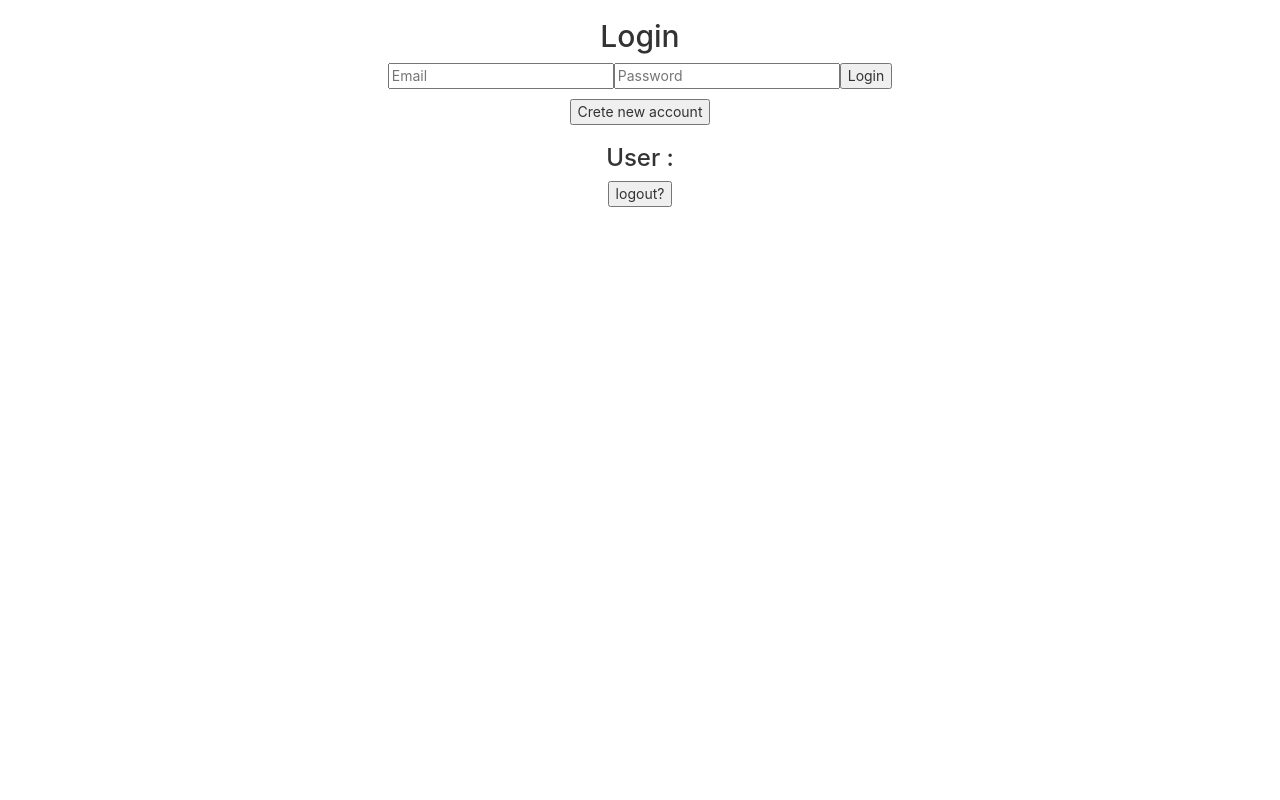
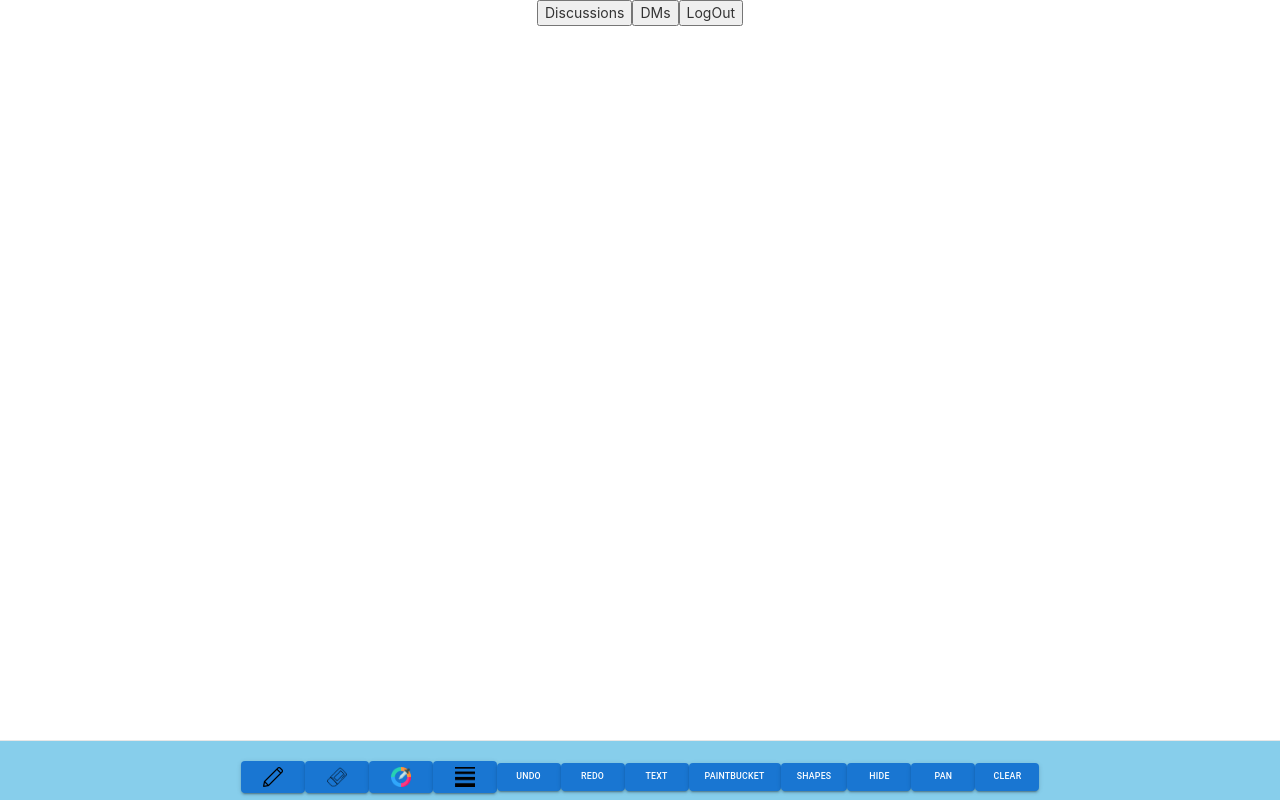
Before and after one commit to jamyang-tamang/Thoughts, a React (Create React App) app in the folder website/: page / in a window 1280 px wide. Shown: the top 800 px of the page. Built offline with nearby package versions, Linux system fonts and the light colour scheme; no server answers.

Commit message:
Discussion Updates, something is broken now

```diff
--- a/website/src/App.js
+++ b/website/src/App.js
@@ -5,14 +5,25 @@ import Messages from "./Messages"
 import Discussions from "./Discussions";
 import Login from "./Login";
 import ForgotPassword from "./ForgotPassword";
+import {auth} from './firebase-config';
+import {onAuthStateChanged} from'firebase/auth';
 
 class App extends React.Component {
-
     constructor(){
         super()
-        this.state = {
-            Page: "Login"
+        this.state ={
+            Page: "Home"
         }
+    }
+
+    componentDidMount() {
+        onAuthStateChanged(auth, (user) => {
+            if(user){
+                this.setState({
+                    Page: "Discussions"
+                });
+            }
+        });
     }
 
     goToLogin = () => {
@@ -49,32 +60,32 @@ class App extends React.Component {
         if(this.state.Page === "Home") {
             return (
                 <div className="App">
-                    <Canvas goToMessages={this.goToMessages} goToDiscussions={this.goToDiscussions}/>
+                    <Canvas goToLogin={this.goToLogin} goToMessages={this.goToMessages} goToDiscussions={this.goToDiscussions}/>
                 </div>
             )
         }
         if(this.state.Page === "Discussions") {
             return (
                 <div className="App">
-                    <Discussions goToHome={this.goToHome} goToMessages={this.goToMessages}/>
+                    <Discussions goToLogin={this.goToLogin} goToHome={this.goToHome} goToMessages={this.goToMessages}/>
                 </div>
             )
         }
         if(this.state.Page === "Messages") {
             return (
                 <div className="App">
-                    <Messages goToHome={this.goToHome} goToDiscussions={this.goToDiscussions}/>
+                    <Messages goToLogin={this.goToLogin} goToHome={this.goToHome} goToDiscussions={this.goToDiscussions}/>
                 </div>
             )
         }
-        if(this.state.Page == "Login") {
+        if(this.state.Page ==="Login") {
             return (
                 <div className="App">
-                    <Login goToForgotPassword={this.goToForgotPassword}/>
+                    <Login goToHome={this.goToHome} goToForgotPassword={this.goToForgotPassword}/>
                 </div>
             )
         }
-        if(this.state.Page == "ForgotPassword") {
+        if(this.state.Page === "ForgotPassword") {
             return (
                 <div className="App">
                     <ForgotPassword goToLogin={this.goToLogin}/>
--- a/website/src/Canvas.js
+++ b/website/src/Canvas.js
@@ -7,6 +7,9 @@ import pencil from './pencil.png';
 import eraser from './eraser.png';
 import colorPicker from './color-picker.png';
 import widthPicker from './width.png';
+import { signOut } from "firebase/auth";
+import {auth} from './firebase-config'
+import Button from '@mui/material/Button';
 
 const Canvas = (props) => {
     const contextRef = useRef(null)
@@ -65,7 +68,7 @@ const Canvas = (props) => {
     }
 
     const styleObj = {
-        backgroundColor: "grey",
+        backgroundColor: "skyblue",
         borderTop: "1px solid #E7E7E7",
         textAlign: "center",
         padding: "20px",
@@ -164,18 +167,18 @@ const Canvas = (props) => {
     function DrawingTools () {
         if(toolVisible){
         return <div style={styleObj} >
-                    <button onClick={togglePencil}><img src={pencil} style = {toolButtons}/></button>
-                    <button onClick={toggleEraser}><img src={eraser} style = {toolButtons}/></button>
-                    <button onClick={toggleColorPicker}><img src={colorPicker} style = {toolButtons}/></button>
-                    <button onClick={toggleWidthPicker}><img src={widthPicker} style = {toolButtons}/></button>
-                    <button onClick={undo}>Undo</button>
-                    <button>Redo</button>
-                    <button onClick={toogleText}>Text</button>
-                    <button>PaintBucket</button>
-                    <button onClick={toggleShapes}>Shapes</button>
-                    <button onClick={toogleTool}>hide</button>
-                    <button>pan</button>
-                    <button onClick={clearCanvas}>clear</button>
+                    <Button variant="contained" onClick={togglePencil}><img src={pencil} style = {toolButtons}/></Button>
+                    <Button variant="contained" onClick={toggleEraser}><img src={eraser} style = {toolButtons}/></Button>
+                    <Button variant="contained" onClick={toggleColorPicker}><img src={colorPicker} style = {toolButtons}/></Button>
+                    <Button variant="contained" onClick={toggleWidthPicker}><img src={widthPicker} style = {toolButtons}/></Button>
+                    <Button variant="contained" onClick={undo}>Undo</Button>
+                    <Button variant="contained">Redo</Button>
+                    <Button variant="contained" onClick={toogleText}>Text</Button>
+                    <Button variant="contained">PaintBucket</Button>
+                    <Button variant="contained" onClick={toggleShapes}>Shapes</Button>
+                    <Button variant="contained" onClick={toogleTool}>hide</Button>
+                    <Button variant="contained">pan</Button>
+                    <Button variant="contained" onClick={clearCanvas}>clear</Button>
                 </div>
         }
         else{
@@ -236,17 +239,24 @@ const Canvas = (props) => {
     }
 
     function handleMouseMove(ev) {
-        const cursor = document.querySelector(".cursor")
-        cursor.style.left = '${e.pageX}px'
-        cursor.style.top = '${e.pageY}px'
-        cursor.style.background = "cornflowerblue"
+        // const cursor = document.querySelector(".cursor")
+        // cursor.style.left = '${e.pageX}px'
+        // cursor.style.top = '${e.pageY}px'
+        // cursor.style.background = "cornflowerblue"
+    };
+
+    const logout = async () => {
+        await signOut(auth);
+        props.goToLogin();
     };
 
     return (
-        <div onMouseMove={(ev) => handleMouseMove(ev)}>
+        // <div onMouseMove={(ev) => handleMouseMove(ev)}>
+        <div>
             <div style = {{textAlign: "center"}}>
                 <button onClick={props.goToDiscussions}>Discussions</button>
                 <button onClick={props.goToMessages}>DMs</button>
+                <button onClick={logout}>LogOut</button>
                 <canvas id="canvas"
                     onMouseDown={penDown}
                     onMouseUp={penUp}
--- a/website/src/Discussions.js
+++ b/website/src/Discussions.js
@@ -1,20 +1,27 @@
 import React from "react";
+import { useState, useEffect} from 'react';
+import { signOut } from "firebase/auth";
+import {auth} from './firebase-config'
+import { Fab } from '@material-ui/core';
+import { Add } from '@material-ui/icons';
+import {db} from "./firebase-config";
 
 const Discussions = (props) => {
-    const discussions = [
-        {name: 'Sample Discussions', key: '0', upvotes: '3', downvotes: '2', comments: '5', createdBy: 'adx_333'},
-        {name: 'Sample Discussions', key: '1', upvotes: '3', downvotes: '2', comments: '5', createdBy: 'adx_333'},
-        {name: 'Sample Discussions', key: '2', upvotes: '3', downvotes: '2', comments: '5', createdBy: 'adx_333'},
-        {name: 'Sample Discussions', key:'3', upvotes: '3', downvotes: '2', comments: '5', createdBy: 'adx_333'},
-        {name: 'Sample Discussions', key:'4', upvotes: '3', downvotes: '2', comments: '5', createdBy: 'adx_333'},
-        {name: 'Sample Discussions', key:'5', upvotes: '3', downvotes: '2', comments: '5', createdBy: 'adx_333'},
-        {name: 'Sample Discussions', key:'604', upvotes: '3', downvotes: '2', comments: '5', createdBy: 'adx_333'},
-        {name: 'Sample Discussions', key:'605', upvotes: '3', downvotes: '2', comments: '5', createdBy: 'adx_333'},
-        {name: 'Sample Discussions', key:'606', upvotes: '3', downvotes: '2', comments: '5', createdBy: 'adx_333'},
-        {name: 'Sample Discussions', key:'607', upvotes: '3', downvotes: '2', comments: '5', createdBy: 'adx_333'},
-        {name: 'Sample Discussions', key:'608', upvotes: '3', downvotes: '2', comments: '5', createdBy: 'adx_333'},
-        {name: 'Sample Discussions', key:'80', upvotes: '3', downvotes: '2', comments: '5', createdBy: 'adx_333'}
-    ];
+    const [discussions, setDiscussions] = useState([]);
+
+    // useEffect(()=> {
+    //     db.collection("posts")
+    //     .orderBy("createdAt", "title")
+    //     .get()
+    //     .then((querySnapshot) => {
+    //       const data = querySnapshot.docs.map((doc) => ({
+    //         id: doc.id,
+    //         ...doc.data(),
+    //       }));
+
+    //       setDiscussions(data);
+    //     });
+    // }, []);
 
     const discussionsStyle={
         alignContent: 'center',
@@ -44,18 +51,25 @@ const Discussions = (props) => {
         </div>;
     }
 
-    function MyList(items) {
-        return (
-            <ul>
-                {items.map((item) => <Item key={item.key} value={item} />)}
-            </ul>
-        );
-    }
+    const logout = async () => {
+        await signOut(auth);
+        props.goToLogin();
+    };
+
+    // function MyList(items) {
+    //     return (
+    //         <ul>
+    //             {items.map((item) => <Item key={item.key} value={item} />)}
+    //         </ul>
+    //     );
+    // }
+
     return(
         <div>
             <div style = {{textAlign: "center"}}>
                 <button onClick={props.goToHome}>Home</button>
                 <button onClick={props.goToMessages}>DMs</button>
+                <button onClick={logout}>LogOut</button>
             </div>
 
 
@@ -71,6 +85,10 @@ const Discussions = (props) => {
                 <div style={{flex: 1}}/>
             </div>
 
+        <Fab size="large" color="primary" aria-label="add">
+            <Add />
+        </Fab>
+
         </div>
     )
 }
--- a/website/src/Login.js
+++ b/website/src/Login.js
@@ -4,15 +4,30 @@ import { createUserWithEmailAndPassword, onAuthStateChanged, signInWithEmailAndP
 import {auth} from './firebase-config'
 import Modal from 'react-modal'
 
+import Avatar from '@mui/material/Avatar';
+import Button from '@mui/material/Button';
+import CssBaseline from '@mui/material/CssBaseline';
+import TextField from '@mui/material/TextField';
+import FormControlLabel from '@mui/material/FormControlLabel';
+import Checkbox from '@mui/material/Checkbox';
+import Link from '@mui/material/Link';
+import Paper from '@mui/material/Paper';
+import Box from '@mui/material/Box';
+import Grid from '@mui/material/Grid';
+import LockOutlinedIcon from '@mui/icons-material/LockOutlined';
+import Typography from '@mui/material/Typography';
+import Container from '@mui/material/Container';
+import { createTheme, ThemeProvider } from '@mui/material/styles';
+
+const Login = (props) => {
     Modal.setAppElement(this);
 
-const Login = (props) => {
     const [user, setCurrentUser] = useState ({});
     const [registerEmail, setRegisterEmail] = useState ("");
     const [registerPassword, setRegisterPassword] = useState ("");
     const [loginEmail, setLoginEmail] = useState ("");
     const [loginPassword, setLoginPassword] = useState ("");
-    const [modalIsOpen, setModalOpen] = React.useState(false);
+    const [modalIsOpen, setModalOpen] = useState(false);
     const [loginErrorMessage, setLoginErrorMessage] = useState ("");
     const [signUpErrorMessage, setSignupErrorMessage] = useState ("");
 
@@ -28,7 +43,6 @@ const Login = (props) => {
         setModalOpen(false);
     }
 
-
     const register = async () => {
         try {
             const user = await createUserWithEmailAndPassword(
@@ -37,10 +51,10 @@ const Login = (props) => {
                 registerPassword);
             console.log(user);
             setSignupErrorMessage("");
+            props.goToHome();
         } catch (error) {
             console.log(error.message);
             setSignupErrorMessage(error.code);
-
         }
     };
 
@@ -52,15 +66,13 @@ const Login = (props) => {
                 loginPassword);
             console.log(user);
             setLoginErrorMessage("");
+            props.goToHome();
         } catch (error) {
             console.log(error.message);
             setLoginErrorMessage(error.code);
         }
     };
 
-    const logout = async () => {
-        await signOut(auth)
-    };
     const customStyles = {
         content: {
           top: '50%',
@@ -72,58 +84,216 @@ const Login = (props) => {
         },
     };
 
+
+    const theme = createTheme();
+
+
+    const handleSubmit = (event) => {
+        event.preventDefault();
+        const data = new FormData(event.currentTarget);
+        console.log({
+        email: data.get('email'),
+        password: data.get('password'),
+        });
+    };
+
     return(
-        <div>
+    <ThemeProvider theme={theme}>
         <Modal
         isOpen={modalIsOpen}
         onRequestClose={closeModal}
         style={customStyles}
-                contentLabel="Example Modal"
+        ariaHideApp={false}
         >
-                <div>
-                    <h2>Sign Up</h2>
-                    <h4>It's quick and easy!</h4>
-                    <button onClick={closeModal}>X</button>
-                </div>
-                <div>
-                    <input type="text" placeholder="Email"
+        <Container component="main" maxWidth="xs">
+        <CssBaseline />
+        <Box
+          sx={{
+            marginTop: 8,
+            display: 'flex',
+            flexDirection: 'column',
+            alignItems: 'center',
+          }}
+        >
+          <Avatar sx={{ m: 1, bgcolor: 'secondary.main' }}>
+            <LockOutlinedIcon />
+          </Avatar>
+          <Typography component="h1" variant="h5">
+            Sign up
+          </Typography>
+          <Box component="form" noValidate onSubmit={handleSubmit} sx={{ mt: 3 }}>
+            <Grid container spacing={2}>
+              {/* <Grid item xs={12} sm={6}>
+                <TextField
+                  autoComplete="given-name"
+                  name="firstName"
+                  required
+                  fullWidth
+                  id="firstName"
+                  label="First Name"
+                  autoFocus
+                />
+              </Grid>
+              <Grid item xs={12} sm={6}>
+                <TextField
+                  required
+                  fullWidth
+                  id="lastName"
+                  label="Last Name"
+                  name="lastName"
+                  autoComplete="family-name"
+                />
+              </Grid> */}
+              <Grid item xs={12}>
+                <TextField
+                  required
+                  fullWidth
+                  id="email"
+                  label="Email Address"
+                  name="email"
+                  autoComplete="email"
                   onChange={(event) => {
                     setRegisterEmail(event.target.value)
-                    }}/>
-                    <input type="password" placeholder="Password"
+                }}
+                />
+              </Grid>
+              <Grid item xs={12}>
+                <TextField
+                  required
+                  fullWidth
+                  name="password"
+                  label="Password"
+                  type="password"
+                  id="password"
+                  autoComplete="new-password"
                   onChange={(event) => {
                     setRegisterPassword(event.target.value)
-                    }}/>
-                </div>
-                <h6>By clicking Sign Up, you agree to our Terms, Data Policy and Cookies Policy.</h6>
-                <h6> You may receive SMS Notifications from us and can opt out any time.</h6>
-                <p style={{color:'red'}}>{signUpErrorMessage}</p>
-                <button onClick={register}>Sign Up</button>
+                }}
+                />
+              </Grid>
+              <Grid item xs={12}>
+                <FormControlLabel
+                  control={<Checkbox value="allowExtraEmails" color="primary" />}
+                  label="I want to receive inspiration, marketing promotions and updates via email."
+                />
+              </Grid>
+            </Grid>
+            <Typography component="p" variant="h6" color="red" >
+                {signUpErrorMessage}
+            </Typography>
+            <Button
+              type="submit"
+              fullWidth
+              variant="contained"
+              sx={{ mt: 3, mb: 2 }}
+              onClick={register}
+            >
+              Sign Up
+            </Button>
+            <Grid container justifyContent="flex-end">
+              <Grid item>
+                <Link href="#" variant="body2">
+                    <Button onClick={closeModal}>Already have an account? Sign in</Button>
+                </Link>
+              </Grid>
+            </Grid>
+          </Box>
+        </Box>
+        {/* <Copyright sx={{ mt: 5 }} /> */}
+      </Container>
     </Modal>
-
-            <div style = {{textAlign: "center"}}>
-                <div>
-                <h2>Login</h2>
-                <input type="text" placeholder="Email"
+      <Grid container component="main" sx={{ height: '100vh' }}>
+        <CssBaseline />
+        <Grid
+          item
+          xs={false}
+          sm={4}
+          md={7}
+          sx={{
+            backgroundImage: 'url(https://source.unsplash.com/random)',
+            backgroundRepeat: 'no-repeat',
+            backgroundColor: (t) =>
+              t.palette.mode === 'light' ? t.palette.grey[50] : t.palette.grey[900],
+            backgroundSize: 'cover',
+            backgroundPosition: 'center',
+          }}
+        />
+        <Grid item xs={12} sm={8} md={5} component={Paper} elevation={6} square>
+          <Box
+            sx={{
+              my: 8,
+              mx: 4,
+              display: 'flex',
+              flexDirection: 'column',
+              alignItems: 'center',
+            }}
+          >
+            <Avatar sx={{ m: 1, bgcolor: 'secondary.main' }}>
+              <LockOutlinedIcon />
+            </Avatar>
+            <Typography component="h1" variant="h5">
+              Sign in
+            </Typography>
+            <Box component="form" noValidate sx={{ mt: 1 }}>
+              <TextField
+                margin="normal"
+                required
+                fullWidth
+                id="email"
+                label="Email Address"
+                name="email"
+                autoComplete="email"
+                autoFocus
                 onChange={(event) => {
                     setLoginEmail(event.target.value)
-                }} />
-                <input type="password" placeholder="Password"
+                }}
+              />
+              <TextField
+                margin="normal"
+                required
+                fullWidth
+                name="password"
+                label="Password"
+                type="password"
+                id="password"
+                autoComplete="current-password"
                 onChange={(event) => {
                     setLoginPassword(event.target.value)
-                }} />
-
-                <button onClick={login}>Login</button>
-                <p style={{color:'red'}}>{loginErrorMessage}</p>
-
-
-                </div>
-                <button onClick={openModal}>Crete new account</button>
-                <h3>User : {user?.email}</h3>
-                <button onClick={logout}>logout?</button>
-                {/* <button onClick={props.goToForgotPassword}>ForgotPassword?</button> */}
-            </div>
-        </div>
+                }}
+              />
+              <FormControlLabel
+                control={<Checkbox value="remember" color="primary" />}
+                label="Remember me"
+              />
+              <Typography component="p" variant="h6" color="red" >
+                {loginErrorMessage}
+              </Typography>
+              <Button
+                onClick={login}
+                fullWidth
+                variant="contained"
+                sx={{ mt: 3, mb: 2 }}
+              >
+                Sign In
+              </Button>
+              <Grid container>
+                <Grid item xs>
+                  <Link href="#" variant="body2">
+                    <Button>Forgot password?</Button>
+                  </Link>
+                </Grid>
+                <Grid item>
+                  <Link  href="#" variant="body2">
+                    <Button onClick={openModal}> Don't have an account? Sign Up</Button>
+                  </Link>
+                </Grid>
+              </Grid>
+              {/* <Copyright sx={{ mt: 5 }} /> */}
+            </Box>
+          </Box>
+        </Grid>
+      </Grid>
+    </ThemeProvider>
     )
 }
 
--- a/website/src/Messages.js
+++ b/website/src/Messages.js
@@ -1,5 +1,6 @@
 import React from "react";
-import { Container, Row, Col } from "react-bootstrap";
+import { signOut } from "firebase/auth";
+import {auth} from './firebase-config'
 
 const Messages = (props) => {
 
@@ -58,11 +59,17 @@ const Messages = (props) => {
         </div>;
     }
 
+    const logout = async () => {
+        await signOut(auth);
+        props.goToLogin();
+    };
+
     return(
     <div>
         <div style = {{textAlign: "center"}}>
             <button onClick={props.goToDiscussions}>Discussions</button>
             <button onClick={props.goToHome}>Home</button>
+            <button onClick={logout}>LogOut</button>
         </div>
         <div className={"container"}>
             <div> Search Bar</div>
--- a/website/src/firebase-config.js
+++ b/website/src/firebase-config.js
@@ -2,7 +2,6 @@ import './index.css';
 import reportWebVitals from './reportWebVitals';
 import { initializeApp } from 'firebase/app';
 import {getAuth, onAuthStateChanged} from'firebase/auth';
-import {getDatabase} from'firebase/database';
 
 const firebaseApp = initializeApp({
   apiKey: "AIzaSyBo2Uy2IdTDQq-DR33WWH3MTA7P5O6sy8Q",
@@ -15,8 +14,7 @@ const firebaseApp = initializeApp({
 })
 
 export const auth = getAuth(firebaseApp);
-const db = getDatabase(firebaseApp);
-// const comments = collection(db, 'comments');
+export const db = firebaseApp.firestore();
 
 onAuthStateChanged(auth, user=> {
   if(user != null){
```
Also changed, not shown: website/package.json (+8 -0 lines), 2 other files (tests, documents, lock files or other folders). Lines whose indentation alone changed are shown as unchanged.
